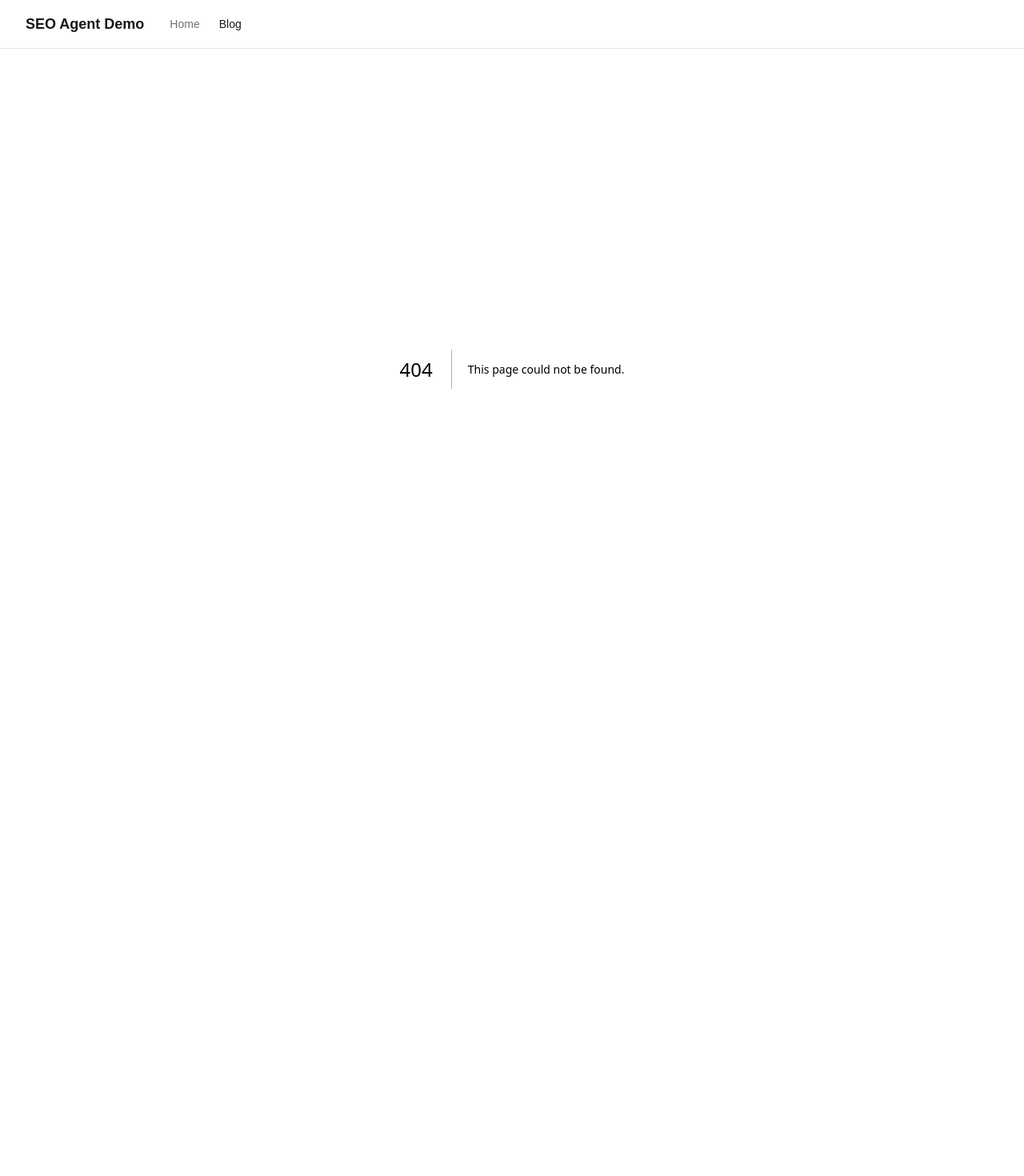
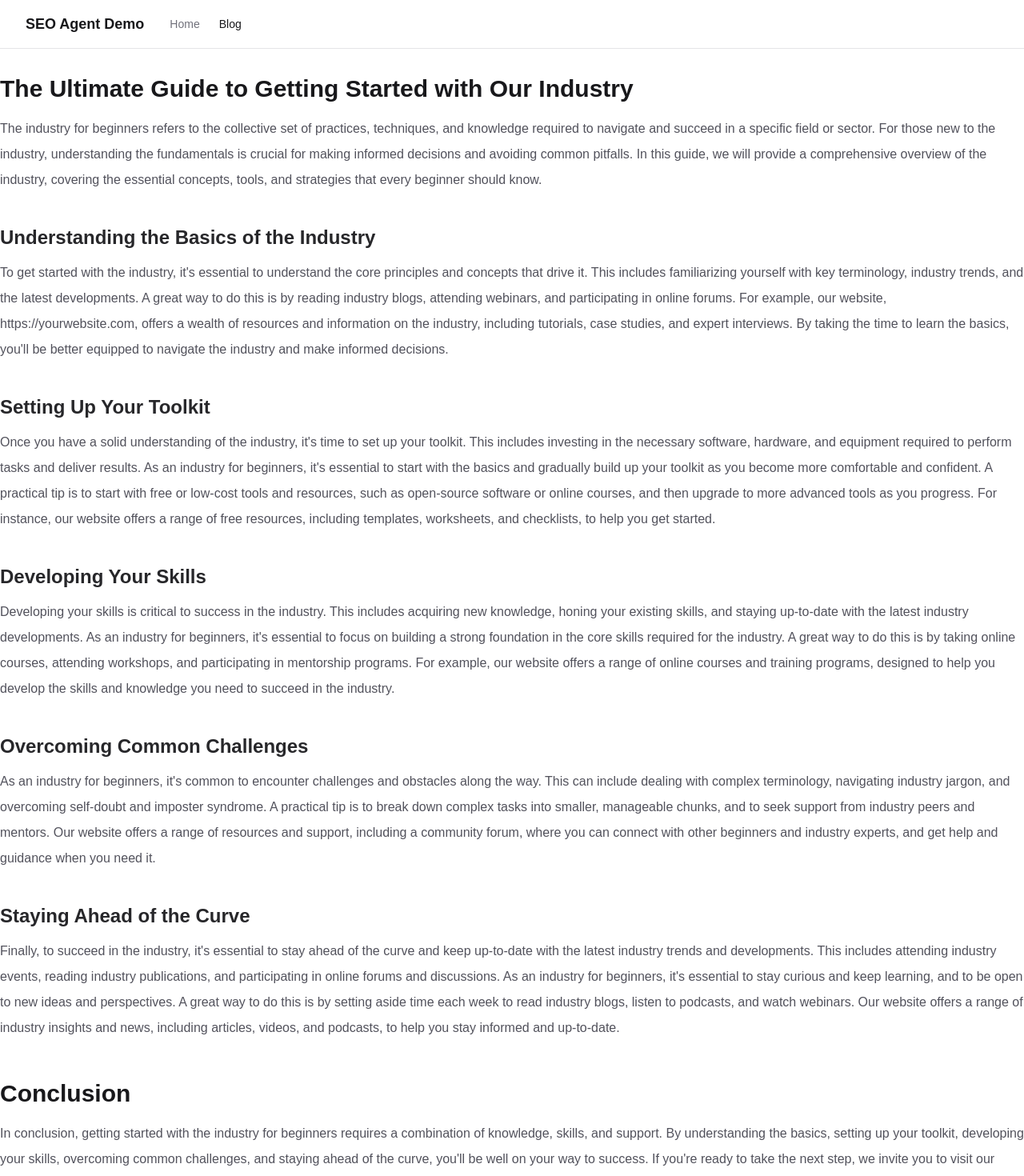
Before and after one commit to Ayushhariwal/seo-agent-demo, a Next.js app: page /blog/the-ultimate-guide-to-getting-started-with-our-industry in a window 1280 px wide. Before the commit this address had no page. Shown: the top 1470 px of the page at 80% size. Before the commit the page ends 861 px from the top, so only its background shows below. Built offline with nearby package versions, Linux system fonts and the light colour scheme.

Commit message:
Weekly SEO update 2026-07-13 — 1 posts, 2 gaps

```diff
--- /dev/null
+++ b/app/blog/the-ultimate-guide-to-getting-started-with-our-industry/page.mdx
@@ -0,0 +1,28 @@
+---
+title: "The Ultimate Guide to Getting Started with Our Industry"
+description: "Discover the basics of the industry for beginners and kickstart your journey with our comprehensive guide"
+date: "2026-07-13"
+tags: ["industry insights", "beginner's guide", "getting started"]
+---
+
+# The Ultimate Guide to Getting Started with Our Industry
+
+The industry for beginners refers to the collective set of practices, techniques, and knowledge required to navigate and succeed in a specific field or sector. For those new to the industry, understanding the fundamentals is crucial for making informed decisions and avoiding common pitfalls. In this guide, we will provide a comprehensive overview of the industry, covering the essential concepts, tools, and strategies that every beginner should know.
+
+## Understanding the Basics of the Industry
+To get started with the industry, it's essential to understand the core principles and concepts that drive it. This includes familiarizing yourself with key terminology, industry trends, and the latest developments. A great way to do this is by reading industry blogs, attending webinars, and participating in online forums. For example, our website, [https://yourwebsite.com](https://yourwebsite.com), offers a wealth of resources and information on the industry, including tutorials, case studies, and expert interviews. By taking the time to learn the basics, you'll be better equipped to navigate the industry and make informed decisions.
+
+## Setting Up Your Toolkit
+Once you have a solid understanding of the industry, it's time to set up your toolkit. This includes investing in the necessary software, hardware, and equipment required to perform tasks and deliver results. As an industry for beginners, it's essential to start with the basics and gradually build up your toolkit as you become more comfortable and confident. A practical tip is to start with free or low-cost tools and resources, such as open-source software or online courses, and then upgrade to more advanced tools as you progress. For instance, our website offers a range of free resources, including templates, worksheets, and checklists, to help you get started.
+
+## Developing Your Skills
+Developing your skills is critical to success in the industry. This includes acquiring new knowledge, honing your existing skills, and staying up-to-date with the latest industry developments. As an industry for beginners, it's essential to focus on building a strong foundation in the core skills required for the industry. A great way to do this is by taking online courses, attending workshops, and participating in mentorship programs. For example, our website offers a range of online courses and training programs, designed to help you develop the skills and knowledge you need to succeed in the industry.
+
+## Overcoming Common Challenges
+As an industry for beginners, it's common to encounter challenges and obstacles along the way. This can include dealing with complex terminology, navigating industry jargon, and overcoming self-doubt and imposter syndrome. A practical tip is to break down complex tasks into smaller, manageable chunks, and to seek support from industry peers and mentors. Our website offers a range of resources and support, including a community forum, where you can connect with other beginners and industry experts, and get help and guidance when you need it.
+
+## Staying Ahead of the Curve
+Finally, to succeed in the industry, it's essential to stay ahead of the curve and keep up-to-date with the latest industry trends and developments. This includes attending industry events, reading industry publications, and participating in online forums and discussions. As an industry for beginners, it's essential to stay curious and keep learning, and to be open to new ideas and perspectives. A great way to do this is by setting aside time each week to read industry blogs, listen to podcasts, and watch webinars. Our website offers a range of industry insights and news, including articles, videos, and podcasts, to help you stay informed and up-to-date.
+
+# Conclusion
+In conclusion, getting started with the industry for beginners requires a combination of knowledge, skills, and support. By understanding the basics, setting up your toolkit, developing your skills, overcoming common challenges, and staying ahead of the curve, you'll be well on your way to success. If you're ready to take the next step, we invite you to visit our website, [https://yourwebsite.com](https://yourwebsite.com), where you can access a range of resources, including tutorials, courses, and expert advice. Sign up for our newsletter to stay up-to-date with the latest industry news and trends, and join our community forum to connect with other beginners and industry experts. With the right guidance and support, you can achieve your goals and succeed in the industry.
--- /dev/null
+++ b/seo-reports/weekly/2026-07-13.md
@@ -0,0 +1,36 @@
+# Weekly SEO Report — 2026-07-13
+
+## Summary
+
+* Biggest opportunity this week: Addressing the "Industry Trends" content gap to establish thought leadership, focusing on high-impact topics with low competition.
+* Top 2 quick win keywords: None identified yet, but targeting "Product Comparisons" and "Industry Trends" keywords can help us reach page 1, with exact actions including optimizing meta tags and internal linking for these topics.
+* Best new content to create: "2023 Industry Trends Report" to showcase expertise and attract high-intent traffic, as it fills a high-priority content gap and has low competition.
+* One thing to monitor or watch: The performance of the newly published "undefined" blog post, tracking its ranking and engagement metrics to refine our content strategy.
+
+---
+
+## Competitors analyzed
+
+- competitor1.com
+- competitor2.com
+- competitor3.com
+
+## Keyword gaps — topics we are missing
+
+| Topic | Why | Target keyword | Priority |
+|---|---|---|---|
+| Industry Trends | Staying up-to-date with the latest industry trends will help our site appear as a thought leader | `latest industry news` | **high** |
+| Product Comparisons | Comparing our products with competitors will help potential customers make informed decisions | `product comparison guide` | **medium** |
+
+## Quick wins — our keywords near page 1
+
+| Keyword | Position | Impressions | Clicks | Page |
+|---|---|---|---|---|
+
+## Blog posts this week
+
+- **undefined** — ✅ Live on site — written via groq
+
+## Improvement opportunities
+
+- **Product Information** — Create a detailed product information page to improve user experience and search engine rankings
```
